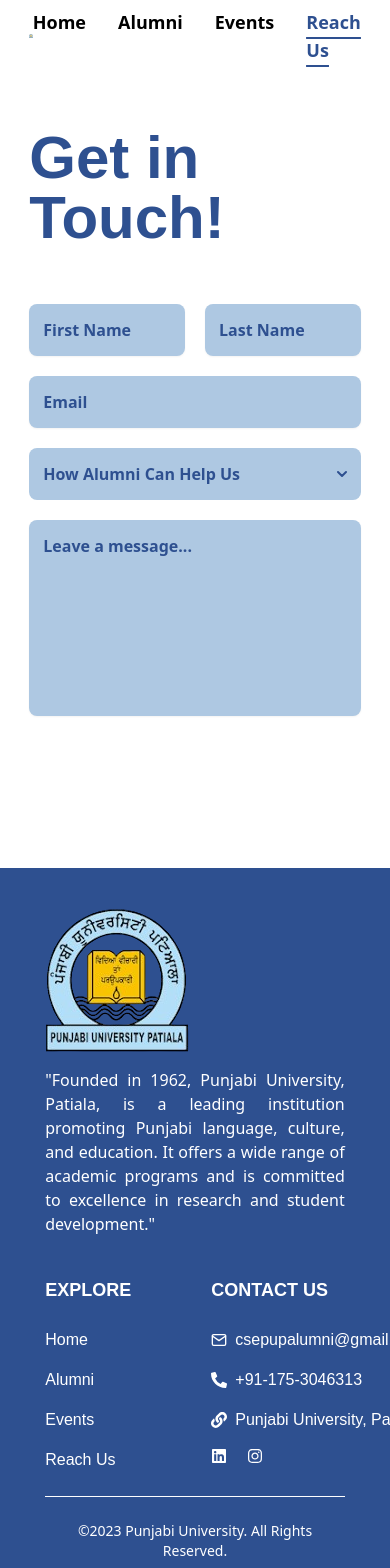
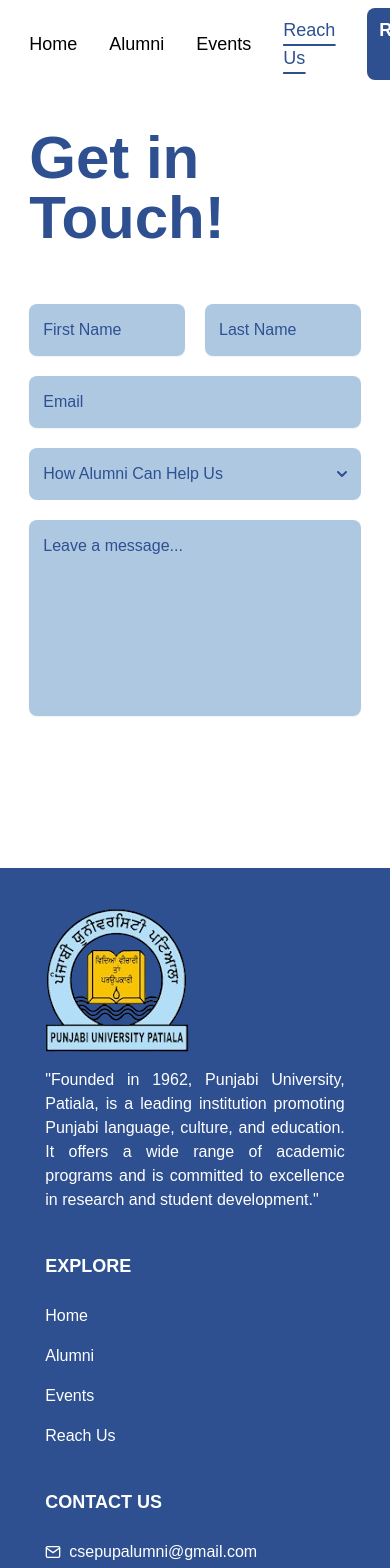
Before and after one commit to Kanikabhatia08/Alumni-website, a React (Create React App) app: page /ReachUs in a window 390 px wide. Shown: the top 1568 px of the page. Built offline with nearby package versions, Linux system fonts and the light colour scheme.

Commit message:
responsive

```diff
--- a/src/App.js
+++ b/src/App.js
@@ -10,7 +10,7 @@ import { ReachUs } from './pages/ReachUs';
 
 function App() {
   return (
-    <div className='overflow-hidden ' >
+    <div className='overflow-hidden font-poppins' >
       <Navbar />
       <div className=' flex mx-auto z-0'>
         <Routes>
--- a/src/components/Footer.jsx
+++ b/src/components/Footer.jsx
@@ -18,10 +18,9 @@ export const Footer = () => {
                         </a>
                         <p className='w-full lg:w-[85%] sm:mt-0 3xl:text-xl text-justify'>"Founded in 1962, Punjabi University, Patiala, is a leading institution promoting Punjabi language, culture, and education. It offers a wide range of academic programs and is committed to excellence in research and student development."</p>
                     </div>
-
-                    <div class="flex gap-20 w-full justify-start mt-10 lg:mt-0 lg:justify-end font-mons">
+                    <div class="sm:flex gap-20 w-full justify-start mt-10 lg:mt-0 lg:justify-end font-mons">
                         <div>
-                            <h2 class="mb-6 text-lg 3xl:text-2xl  font-semibold uppercase ">Explore</h2>
+                            <h2 class="mb-6 text-lg 3xl:text-2xl font-semibold uppercase ">Explore</h2>
                             <ul class=" font-medium 3xl:text-xl flex flex-col gap-4">
                                 <li>
                                     <a href="#" class="hover:underline">Home</a>
@@ -38,45 +37,40 @@ export const Footer = () => {
                             </ul>
                         </div>
                         <div>
-                            <h2 class="mb-6 text-lg 3xl:text-2xl font-semibold uppercase">Contact us</h2>
-                            <ul class="font-medium 3xl:text-xl  ">
-                                <li class="mb-4 flex items-center gap-2">
+                            <h2 class="mb-6 text-lg 3xl:text-2xl mt-10 sm:mt-0 font-semibold uppercase">Contact us</h2>
+                            <ul class="font-medium flex flex-col gap-4 3xl:text-xl  ">
+                                <li class="flex items-center gap-2">
                                     <FiMail />
                                     <span>csepupalumni@gmail.com</span>
                                 </li>
-                                <li className='mb-4 flex items-center gap-2'>
+                                <li className='flex items-center gap-2'>
                                     <FaPhoneAlt />
                                     <span>+91-175-3046313</span>
                                 </li>
-
-                                <li className='mb-4'>
+                                <li>
                                     <Link to="https://punjabiuniversity.ac.in/pages/DepartmentPunjabi.aspx?dsenc=19" target='blank' className='flex items-center gap-2'>
                                         <FaLink />
                                         <span>Punjabi University, Patiala</span>
                                     </Link>
                                 </li>
-                                <div class="flex">
+                                <div class="flex mt-1">
                                     <a href="https://www.linkedin.com/school/punjabi-university-patiala/" class="text-gray-500 hover:text-gray-900 dark:hover:text-white" target='blank'>
                                         <FaLinkedin />
-                                        <span class="sr-only">LinkedIn page</span>
                                     </a>
-
-                                    <a href="#" class="text-gray-500 hover:text-gray-900 dark:hover:text-white ms-5">
+                                    <a href="https://www.instagram.com/pbiunipatiala/profilecard/?igsh=emYyY3FueW1lbmxy" class="text-gray-500 hover:text-gray-900 dark:hover:text-white ms-5">
                                         <FaInstagram />
-                                        <span class="sr-only">Instagram page</span>
                                     </a>
                                 </div>
                             </ul>
                         </div>
                     </div>
                 </div>
-                <hr class="my-6 border-gray-200 sm:mx-auto dark:border-gray-700 lg:my-8" />
-                <div class="flex mx-auto text-center">
-                    <span class="text-sm 3xl:text-base sm:text-center ">©2023 <a href="#" class="hover:underline">Punjabi University</a>. All Rights Reserved.
+                <hr class=" border-gray-200 sm:mx-auto lg:my-8" />
+                <div class="flex justify-center">
+                    <span class="text-xs 3xl:text-base  ">©2023 <a href="#" class="hover:underline">Punjabi University</a>. All Rights Reserved.
                     </span>
                 </div>
             </div>
         </footer>
-
     )
 }
--- a/src/components/Navbar.jsx
+++ b/src/components/Navbar.jsx
@@ -24,7 +24,7 @@ export const Navbar = () => {
                     <img src='/images/logo.png' alt='Punjabi University' />
                 </div>
                 <div>
-                    <ul className="flex gap-8 font-semibold underline-offset-8">
+                    <ul className="flex gap-8 font-medium items-center underline-offset-8">
                         <li className={`hover:underline hover:text-darkBlue decoration-2 ${isActive('/') ? 'underline text-darkBlue' : ''}`}>
                             <Link to='/'>Home</Link>
                         </li>
@@ -37,6 +37,9 @@ export const Navbar = () => {
                         <li className={`hover:underline hover:text-darkBlue decoration-2 ${isActive('/ReachUs') ? 'underline text-darkBlue' : ''}`}>
                             <Link to='/ReachUs'>Reach Us</Link>
                         </li>
+                        <li>
+                            <Link to='https://docs.google.com/forms/d/e/1FAIpQLSf5mj2-fGe6UcxUhdUt2iRK26F8WD1Gk9Br0PdvJofuQkeA9w/viewform' target='blank'><button className='bg-darkBlue hover:bg-[#222363] text-[#fff] font-semibold rounded-lg py-2 px-3'>Register Now!</button></Link>
+                        </li>
                     </ul>
                 </div>
             </nav>
--- a/src/components/ParallaxSection.jsx
+++ b/src/components/ParallaxSection.jsx
@@ -21,15 +21,15 @@ const ParallaxSection = () => {
         className="h-[90vh]"
       >
         <div className="absolute inset-0 flex items-center justify-center">
-          <div className='flex justify-between items-center'>
-            <div className='size-[70%]'>
+          <div className='flex flex-col sm:flex-row justify-center sm:justify-between items-center'>
+            <div className='sm:size-[70%] size-[50%] '>
               <img src='images/speaker.png' alt="speaker" />
             </div>
-            <div className='text-[#fff]'>
-              <h3 className='text-7xl font-extrabold'>Experience the Buzz:</h3>
-              <h2 className='font-bold text-4xl text-[#87d3f5]'>Check Out Upcoming Events in Your Community!</h2>
+            <div className='text-[#fff] text-center sm:text-left'>
+              <h3 className=' text-4xl md:text-7xl font-extrabold'>Experience the Buzz:</h3>
+              <h2 className='font-bold text-2xl md:text-4xl text-[#87d3f5]'>Check Out Upcoming Events in Your Community!</h2>
               <Link to='/events'>
-                <button className='flex gap-2 my-3 font-semibold items-center rounded-lg px-5 py-3 bg-darkBlue text-3xl'>
+                <button className='flex gap-2 my-3 mx-auto sm:mx-0 font-semibold items-center rounded-lg py-2.5 px-3 md:px-5 md:py-3 bg-darkBlue text:xl md:text-3xl'>
                   Events
                   <span className='mt-1'><HiArrowSmRight /></span>
                 </button>
--- a/src/components/Team.jsx
+++ b/src/components/Team.jsx
@@ -9,9 +9,10 @@ function TeamCard({ img, name, title, institution, linkedIn }) {
                     alt={name}
                     className="size-40 mx-auto mb-6 rounded-full object-cover"
                 />
-                <h5 className={`text-lg font-medium ${linkedIn? 'hover:underline': ''} `}><Link to={linkedIn} target="blank">{name}</Link></h5>
+                <h5 className={`text-lg font-medium `}>{name}</h5>
                 <p className="text-base font-semibold text-gray">{title}</p>
-                <p className="mb-4 text-base font-semibold text-gray">{institution}</p>
+                <p className="mb-3 text-base font-semibold text-gray">{institution}</p>
+                <span className={` italic underline font-semibold text-sm ${linkedIn? 'hover:text-darkBlue': 'hidden'}`}><Link to={linkedIn} target="blank">Reach Us</Link></span>
 
 
             </div>
@@ -37,14 +38,14 @@ const members = [
         img: "/images/kanika.jpg",
         name: "Kanika Bhatia",
         title: "Student",
-        institution: "MCA, Department of Computer Science",
+        institution: "MCA, Department of Computer Science, Punjabi University, Patiala",
         linkedIn: "https://www.linkedin.com/in/kanika-bhatia08/",
     },
     {
         img: "/images/abhinash.jpg",
         name: "Abhinash",
         title: "Student",
-        institution: "MCA, Department of Computer Science",
+        institution: "MCA, Department of Computer Science, Punjabi University, Patiala",
         linkedIn: "https://www.linkedin.com/in/abhinash99/?utm_source=share&utm_campaign=share_via&utm_content=profile&utm_medium=android_app",
 
     },
@@ -52,15 +53,15 @@ const members = [
         img: "/images/harman.jpg",
         name: "Harmandeep Singh",
         title: "Student",
-        institution: "MCA, Department of Computer Science",
+        institution: "MCA, Department of Computer Science, Punjabi University, Patiala",
         linkedIn: "https://www.linkedin.com/in/harmandeep-singh-saggu-8562a12b4/?utm_source=share&utm_campaign=share_via&utm_content=profile&utm_medium=ios_app"
     },
     {
         img: "/images/purvak.jpg",
         name: "Purvak Jindal",
         title: "Student",
-        institution: "MCA, Department of Computer Science",
-        linkedIn: "https://www.linkedin.com/in/purvak-jindal-610869333/",
+        institution: "MCA, Department of Computer Science, Punjabi University, Patiala",
+        linkedIn: "https://www.linkedin.com/in/purvak-jindal-6741682a1?utm_source=share&utm_campaign=share_via&utm_content=profile&utm_medium=android_app",
 
     }
 ];
@@ -70,7 +71,7 @@ export function Team() {
         <section className="max-w-[90%] w-full flex mx-auto px-8 lg:pb-28">
             <div className="container mx-auto">
                 <div className="mb-16 text-center lg:mb-28">
-                    <h1 className="my-2 text-2xl font-bold text-darkBlue lg:text-4xl">
+                    <h1 className="my-2 text-2xl font-mons font-bold text-darkBlue lg:text-4xl">
                     The Driving Force <br/>Our Dedicated Team of Experts
                     </h1>
                     <p className="mx-auto max-w-4xl ">
--- a/src/pages/Alumni.jsx
+++ b/src/pages/Alumni.jsx
@@ -113,20 +113,23 @@ export default function Alumni() {
             </div>
 
             {/* Alumni List Section */}
-            <div className="max-w-[85%] mx-auto my-24">
+            <div className="max-w-[90%] md:max-w-[85%] mx-auto my-10 md:my-24">
                 {filteredData.length > 0 ? (
-                    <div className="grid grid-cols-1 md:grid-cols-2 lg:grid-cols-4 gap-8">
+                    <div className="grid grid-cols-1 sm:grid-cols-2 md:grid-cols-3 lg:grid-cols-4 gap-6 md:gap-8">
                         {filteredData.map((item, index) => (
-                            <div key={index} className="bg-white shadow-lg rounded-lg overflow-hidden">
-                                <div className="h-[60%]">
+                            <div
+                                key={index}
+                                className="bg-white shadow-lg rounded-lg overflow-hidden transition-transform transform hover:scale-105"
+                            >
+                                <div className="h-96">
                                     <img
                                         src={item.Image || '/images/user.jpg'}
                                         alt={item.Name}
-                                        className="w-full h-full object-cover"
+                                        className="w-full h-full object-fit"
                                     />
                                 </div>
-                                <div className="p-4">
-                                    <h3 className="text-xl font-bold">{item.Name}</h3>
+                                <div className="p-4 text-sm md:text-base">
+                                    <h3 className="text-lg md:text-xl font-bold">{item.Name}</h3>
                                     <p className="text-gray-600">{item.Occupation}</p>
                                     <p className="text-gray-500">{item.InstituteName}</p>
                                     {item.Skill && (
@@ -152,7 +155,7 @@ export default function Alumni() {
                 )}
             </div>
 
-            {/* Button to Go to All Alumni Data */}
+            {/* Buttons */}
             {searchTerm && !searchClicked && (
                 <div className="text-center my-4">
                     <button
@@ -164,7 +167,6 @@ export default function Alumni() {
                 </div>
             )}
 
-            {/* Reset Data Button */}
             {searchClicked && searchTerm && (
                 <div className="text-center my-4">
                     <button
--- a/src/pages/Events.jsx
+++ b/src/pages/Events.jsx
@@ -35,7 +35,7 @@ const Events = () => {
 
       <div className="relative wrap overflow-hidden p-10 h-full">
         <div
-          className="border-2-2 absolute border-opacity-20 border-gray-700 h-full border"
+          className="border-2-2 absolute border-opacity-20 h-full border"
           style={{ left: '50%' }}
         ></div>
         {eventData.map((item, index) => (
@@ -54,13 +54,13 @@ const Events = () => {
             >
               <div>
                 <h3
-                  className="mb-3 font-bold text-2xl"
+                  className="mb-3 font-semibold text-xl"
                   style={{ color: item.textColor }}
                 >
                   {item.title}
                 </h3>
                 <p
-                  className="text-lg leading-snug tracking-wide text-justify"
+                  className=" leading-snug tracking-wide text-justify"
                   style={{ color: item.textColor }}
                 >
                   {expanded[index] || !isTruncated(item.description)
--- a/src/pages/Home.jsx
+++ b/src/pages/Home.jsx
@@ -39,20 +39,21 @@ export const Home = () => {
                         <h3 className='text-4xl font-mons uppercase font-extrabold text-darkBlue '>
                             Our Story
                         </h3>
+                        <img src='/images/logo.png' alt='Punjabi Univesity' className='md:hidden size-40 flex mx-auto' />
+
                         <p className='items-center text-justify flex '>Punjabi University, Patiala, founded under Punjab Act No. 35 of 1961 and inaugurated by Dr. S. Radhakrishnan on June 24, 1962, stands as a beacon of educational excellence. Established with the aim of promoting the Punjabi language, art, and literature, the University has grown into the largest in the state. As we celebrate our rich history and remarkable achievements, we take pride in honoring our distinguished alumni who have made significant contributions to society. Our campus now supports a vibrant community of over 14,000 students across various disciplines, from Humanities and Arts to Sciences and Engineering. This website is dedicated to recognizing and celebrating the accomplishments of our alumni, who continue to inspire and lead in diverse fields around the world.</p>
                     </div>
                 </div>
 
-                <div className=' w-full flex gap-10 lg:gap-20  items-center md:items-end '>
+                <div className=' w-full flex gap-10 lg:gap-20  items-center '>
                     <div className='lg:flex flex flex-col gap-9 md:w-[70%] '>
                         <h3 className='text-4xl font-mons text-center md:text-right font-bold text-darkBlue mt-4'>
                             Words of<span className='font-extrabold'> WISDOM</span>
                         </h3>
+                        <img src='/images/HOD.jpg' alt='Dr. Gagandeep Kaur' className='md:hidden rounded-full size-40 flex mx-auto' />
                         <p className='text-justify '>
                             Dear alumni,<br />
-
                             We extend our heartfelt congratulations to each one of you who has carved a successful path in the IT sector. Your dedication, innovation, and resilience have not only brought you personal success but have also added immense pride to the Department of Computer Science at Punjabi University, Patiala. Each of you represents the spirit of our institution, and seeing you excel in your careers fills us with joy and admiration. Your achievements set a powerful example for current students, showing them what can be accomplished through hard work and passion.
-
                             We consider you invaluable members of our university community and are grateful for the inspiration you provide. Remember, you are always welcome to return, share your knowledge, and reconnect with us. We look forward to celebrating many more milestones with you in the future.
                             <br /><br />
                             <p className='font-semibold'>
@@ -63,8 +64,8 @@ export const Home = () => {
                             </p>
                         </p>
                     </div>
-                    <div className='hidden md:flex items-start h-[20%] w-[22%]'>
-                        <img src='/images/Gagandeep-Kaur.png' alt='Punjabi University' className='w-full h-full' />
+                    <div className='hidden md:flex items-center  md:h-[90%] md:w-[25%]'>
+                        <img src='/images/hodMaam.jpg' alt='Punjabi University' className='object-fit' />
                     </div>
                 </div>
             </div>
--- a/src/pages/ReachUs.jsx
+++ b/src/pages/ReachUs.jsx
@@ -84,7 +84,7 @@ export const ReachUs = () => {
                     </div>
                     {/* Form */}
                     <form
-                        className="w-full md:w-[45%] xl:w-[50%] text-md my-10 font-semibold"
+                        className="w-full md:w-[45%] xl:w-[50%] text-md my-10 font-medium"
                         onSubmit={sendEmail}
                         ref={form}
                     >
--- a/tailwind.config.js
+++ b/tailwind.config.js
@@ -56,9 +56,3 @@ module.exports = {
   },
   plugins: [],
 }
-
-// copywrite center, social in contact us
-// footer
-// font poppoisosrng
-// linkedin underline
-// reach out b,i,u linkedin ke liye
```
Also changed, not shown: 2 other files (tests, documents, lock files or other folders).
